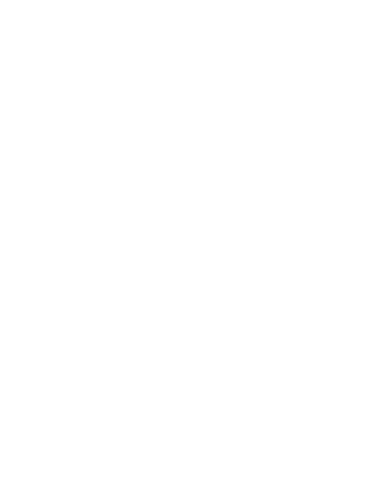
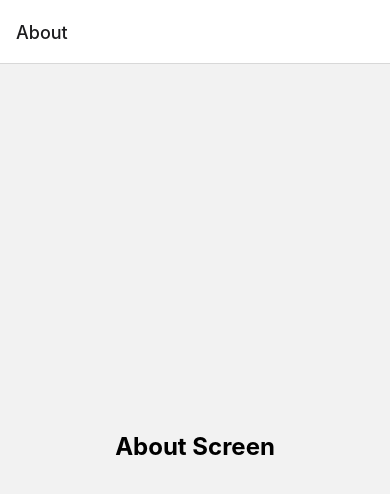
Before and after one commit to Narotam-Mishra/react-native-learning, a React Native app in the folder RNNavigation/: screen /About in a window 390 px wide. Shown: the top 494 px of the page. Built offline with nearby package versions, Linux system fonts and the light colour scheme.

Commit message:
react-native_Stack_Navigation_1.73

```diff
--- a/RNNavigation/App.js
+++ b/RNNavigation/App.js
@@ -1,8 +1,17 @@
-import * as React from 'react';
 import { NavigationContainer } from '@react-navigation/native';
+import { createNativeStackNavigator } from "@react-navigation/native-stack";
+import HomeScreen from './screens/HomeScreen';
+import AboutScreen from './screens/AboutScreen';
+
+const Stack = createNativeStackNavigator();
 
 export default function App() {
   return (
-    <NavigationContainer>{/* Rest of your app code */}</NavigationContainer>
+    <NavigationContainer>
+      <Stack.Navigator initialRouteName='About'>
+        <Stack.Screen name="Home" component={HomeScreen} />
+        <Stack.Screen name="About" component={AboutScreen} />
+      </Stack.Navigator>
+    </NavigationContainer>
   );
 }
--- /dev/null
+++ b/RNNavigation/screens/AboutScreen.js
@@ -0,0 +1,22 @@
+import { StyleSheet, Text, View } from "react-native"
+
+export default function AboutScreen(){
+    return(
+        <View style={styles.container}>
+            <Text style={styles.text}>About Screen</Text>
+        </View>
+    )
+}
+
+const styles = StyleSheet.create({
+    container: {
+        flex: 1,
+        alignItems: "center",
+        justifyContent: "center",
+    },
+    text: {
+        fontSize: 24,
+        fontWeight: "bold",
+        marginBottom: 16,
+    }
+})
--- /dev/null
+++ b/RNNavigation/screens/HomeScreen.js
@@ -0,0 +1,22 @@
+import { StyleSheet, Text, View } from "react-native"
+
+export default function HomeScreen(){
+    return(
+        <View style={styles.container}>
+            <Text style={styles.text}>Home Screen</Text>
+        </View>
+    )
+}
+
+const styles = StyleSheet.create({
+    container: {
+        flex: 1,
+        alignItems: "center",
+        justifyContent: "center",
+    },
+    text: {
+        fontSize: 24,
+        fontWeight: "bold",
+        marginBottom: 16,
+    }
+})
```
Also changed, not shown: RNNavigation/package.json (+4 -3 lines), 2 other files (tests, documents, lock files or other folders).
